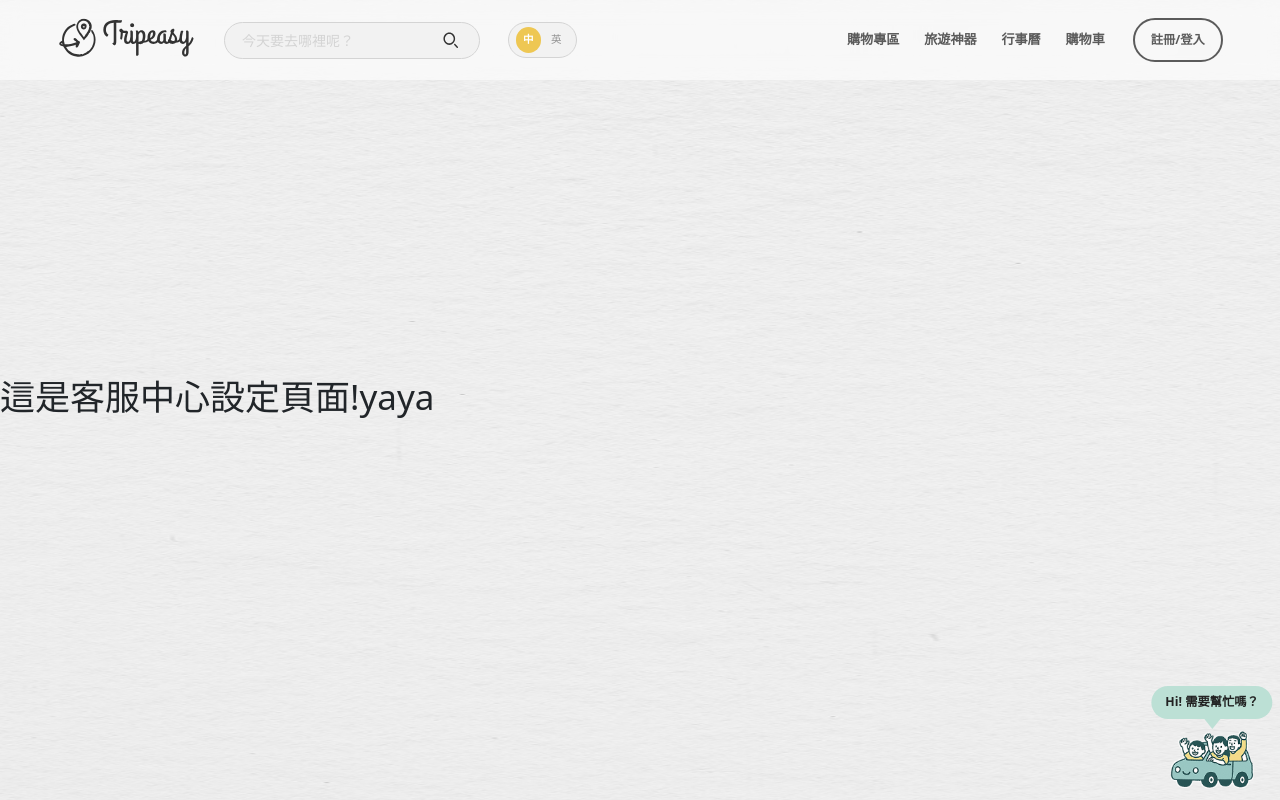
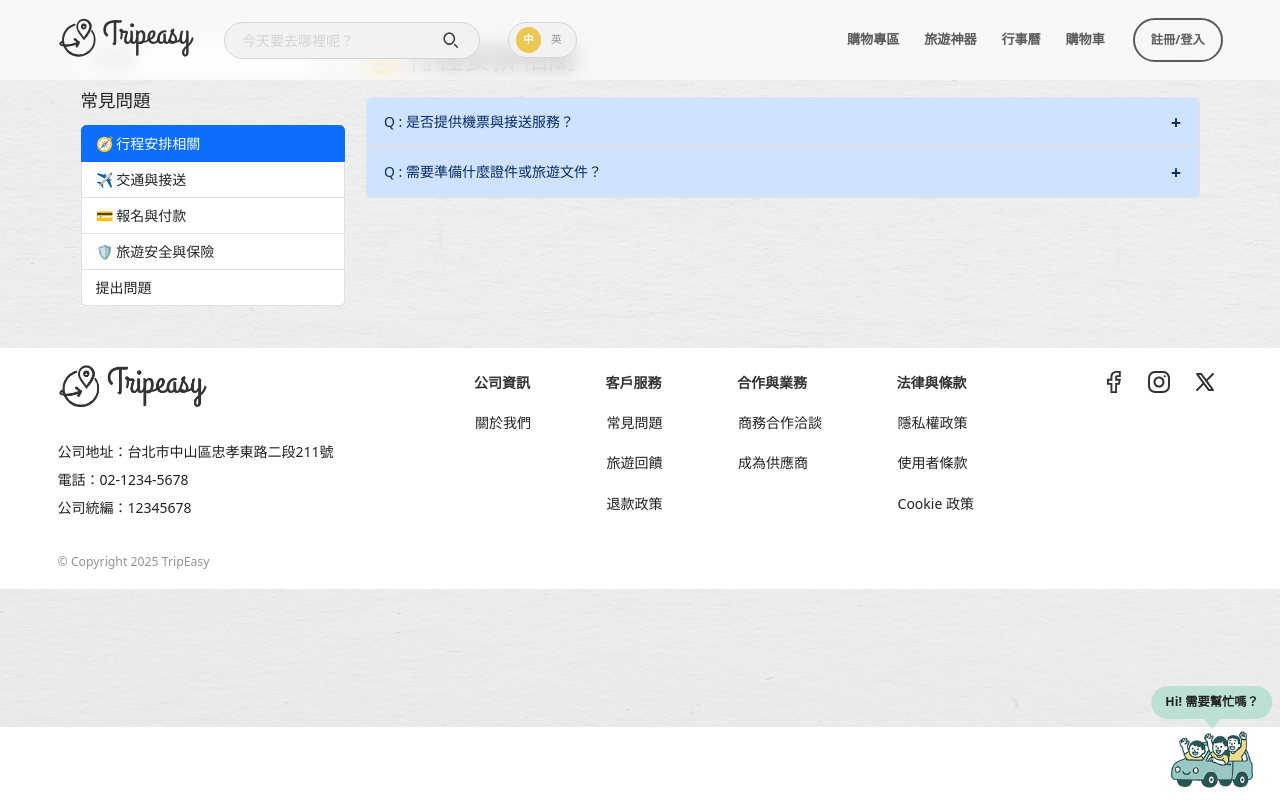
Before and after one commit to tripEasyCompany/frontend, a Vue app: page /admin/manage/service in a window 1280 px wide. Shown: the top 800 px of the page. Built offline with nearby package versions, Linux system fonts and the light colour scheme; no server answers.

Commit message:
更新客服FAQ

```diff
--- a/src/components/HeaderComponent.vue
+++ b/src/components/HeaderComponent.vue
@@ -41,7 +41,7 @@
       <!-- 右側 -->
       <div class="navbar_right">
         <ul class="nav_link">
-          <li><router-link to="#">購物專區</router-link></li>
+          <li><router-link to="/front/search">購物專區</router-link></li>
           <li><router-link to="#">旅遊神器</router-link></li>
           <li><router-link to="#">行事曆</router-link></li>
           <li><router-link to="#">購物車</router-link></li>
@@ -113,7 +113,7 @@
       </form>
 
       <ul class="nav_link">
-        <li><router-link to="#">購物專區</router-link></li>
+        <li><router-link to="/front/search">購物專區</router-link></li>
         <li><router-link to="#">旅遊神器</router-link></li>
         <li><router-link to="#">行事曆</router-link></li>
         <li><router-link to="#">購物車</router-link></li>
--- a/src/router/index.js
+++ b/src/router/index.js
@@ -35,7 +35,7 @@ const router = createRouter({
           path: 'shopping',
           name: 'shopping',
           component: () => import('../views/front/shopping.vue'),
-        },
+          },
         */
         //搜索頁面
         {
--- a/src/views/admin/manage/serviceSetting.vue
+++ b/src/views/admin/manage/serviceSetting.vue
@@ -4,9 +4,82 @@
     <HeaderComponent />
 
     <!-- Main Content -->
-    <div class="content">
-      <div class="about">
-        <h1>這是客服中心設定頁面!yaya</h1>
+   <div class="container my-5">
+      <div class="row">
+        <!-- 左側欄 -->
+        <div class="col-md-3">
+          <div class="input-group mb-3">
+            <input
+              type="text"
+              class="form-control border-end-0"
+              placeholder="我想問..."
+              v-model="search"
+            />
+            <button
+              class="btn btn btn-outline-light border-start-0"
+              type="button"
+            >
+              <i class="fa fa-search"></i>
+            </button>
+          </div>
+          <h5 class="mb-3">常見問題</h5>
+          <ul class="list-group">
+            <li
+              v-for="(category, i) in categories"
+              :key="i"
+              class="list-group-item list-group-item-action"
+              :class="{ active: currentCategory === category }"
+              @click="selectCategory(category)"
+              style="cursor: pointer"
+            >
+              {{ category }}
+            </li>
+          </ul>
+        </div>
+        <!-- 右側內容 -->
+        <div class="col-md-9">
+          <h2 class="mb-4">{{ currentCategory }}</h2>
+
+          <div class="accordion" id="faqAccordion">
+            <div v-for="(item, index) in filteredFaqs" :key="index" class="accordion-item">
+              <h2 class="accordion-header" :id="'heading-' + index">
+              <button
+                class="accordion-button justify-content-between"
+                type="button"
+                data-bs-toggle="collapse"
+                :data-bs-target="'#collapse-' + index"
+                :aria-expanded="activeIndex === index"
+                :aria-controls="'collapse-' + index"
+                @click="toggle(index)"
+              >
+                {{ item.title }}
+                <span class="toggle-icon ms-2">{{ activeIndex === index ? '−' : '+' }}</span>
+              </button>
+              </h2>
+              <div
+                :id="'collapse-' + index"
+                class="accordion-collapse collapse"
+                :class="{ show: activeIndex === index }"
+                :aria-labelledby="'heading-' + index"
+                data-bs-parent="#faqAccordion"
+              >
+              <!-- FAQ 展開內容 -->
+              <div class="accordion-body">
+                <div v-if="currentCategory === '提出問題' && index === 0">
+                  <textarea
+                    class="form-control"
+                    v-model="userQuestion"
+                    rows="3"
+                    placeholder="請輸入您的問題"
+                  ></textarea>
+                  <button class="btn btn-primary mt-2" @click="submitQuestion">送出</button>
+                </div>
+                <div v-else v-html="item.content"></div>
+              </div>
+              </div>
+            </div>
+          </div>
+        </div>
       </div>
     </div>
 
@@ -26,27 +99,98 @@ export default {
   components: { HeaderComponent, FooterComponent },
   data() {
     return {
+      search: '',
+      activeIndex: null,
+      currentCategory: '🧭 行程安排相關',
+      categories: [
+        '🧭 行程安排相關',
+        '✈️ 交通與接送',
+        '💳 報名與付款',
+        '🛡 旅遊安全與保險',
+        '提出問題',
+      ],
+      faqs: {
+        '🧭 行程安排相關': [
+          { title: 'Q : 是否提供機票與接送服務？', content: 'A : 是的，完整的每日行程時間表將在出發前7天透過電子郵件提供，包含集合時間、交通安排、景點順序與自由活動時段，讓您提早做好準備。' },
+          { title: 'Q : 需要準備什麼證件或旅遊文件？', content: 'A : 行程大多為團體活動，建議全程參與。但若您有特殊需求，可於出發前聯繫客服協助備註，我們會視情況提供可行的彈性安排。' },
+        ],
+        '✈️ 交通與接送': [
+          { title: 'Q : 是否提供機票與接送服務？', content: 'A : 大部分行程提供機票與當地接送服務，詳情請參考各商品頁說明。若需加購機票或單程接送，可聯繫客服為您安排。' },
+          { title: 'Q : 需要準備什麼證件或旅遊文件？', content: 'A : 參團旅客需備妥有效護照（效期6個月以上），部分目的地可能需簽證。我們將在出發前提供準備清單，確保您順利出行。' },
+        ],
+        '💳 報名與付款': [
+          { title: 'Q : 報名付款方式有哪些？是否支援分期？', content: 'A : 我們提供信用卡、轉帳等多種付款方式，部分方案支援分期付款，詳情請洽客服。' },
+          { title: 'Q : 報名後可以取消或更改日期嗎？', content: 'A : 依據商品規定可能產生手續費，請提前聯絡客服協助處理更改或取消。' },
+        ],
+        '🛡 旅遊安全與保險': [
+          { title: 'Q : 有沒有提供旅遊保險？需另外加購嗎？', content: 'A : 行程包含基本旅責險，建議旅客視需求加購個人旅遊平安保險或海外醫療險。我們也可代為加保，歡迎出發前洽詢。' },
+        ],
+        '提出問題': [
+          { title: '如何為您服務?', content: '<textarea class="form-control" id="exampleFormControlTextarea1" rows="3"></textarea>' },
+        ]
+      },
+      userQuestion: '',
+
+
       errorMsg: '',
     };
   },
-  mounted() {
+  computed: {
+    filteredFaqs() {
+      const keyword = this.search.trim().toLowerCase();
+      const list = this.faqs[this.currentCategory] || [];
+      return list.filter((item) =>
+        item.title.toLowerCase().includes(keyword) ||
+        item.content.toLowerCase().includes(keyword)
+      );
+    }
+  },
 
-  },
-  watch: {
+  methods: {
+    toggle(index) {
+      this.activeIndex = this.activeIndex === index ? null : index
+    },
+    selectCategory(category) {
+      this.currentCategory = category
+      this.activeIndex = null
+    },
+    submitQuestion() {
+      const cleanInput = this.userQuestion.trim();
 
-  },
-  methods: {
+      if (!cleanInput) {
+        alert('請輸入問題內容');
+        return;
+      }
 
+      // 實際使用應送出至 API 並 server 端再做驗證與清理
+      console.log('使用者問題：', cleanInput);
+      alert('問題已送出，我們會盡快回覆您');
+      this.userQuestion = '';
+    }
   },
 };
 </script>
 
-<style>
-@media (min-width: 1024px) {
+<style scoped>
+@import url('https://cdn.jsdelivr.net/npm/bootstrap@5.3.0-alpha3/dist/css/bootstrap.min.css');
+/* @import '@/assets/css/user_register.css'; */
+
+.row{
+  padding:50px opx;
+}
+
+.accordion-button::after {
+  display: none !important;
+}
+
+.accordion-button .toggle-icon {
+  font-weight: bold;
+  font-size: 1.25rem;
+/* @media (min-width: 1024px) {
   .about {
     min-height: 100vh;
     display: flex;
     align-items: center;
-  }
+  } */
 }
 </style>
--- a/src/views/front/searchPage.vue
+++ b/src/views/front/searchPage.vue
@@ -1,8 +1,45 @@
 <template>
-  <div class="about">
-    <h1>這是搜索頁面</h1>
+  <div class="wrap">
+    <!-- Header -->
+    <HeaderComponent />
+
+    <!-- Main Content -->
+    <div class="content">
+      <div class="about">
+        <h1>這是搜索頁面!</h1>
+      </div>
+    </div>
+
+    <!-- Footer -->
+    <FooterComponent />
   </div>
 </template>
+
+<script>
+import HeaderComponent from '@/components/HeaderComponent.vue';
+import FooterComponent from '@/components/FooterComponent.vue';
+import * as func from '@/utils/function.js';
+import * as api from '@/utils/api.js';
+
+export default {
+  name: 'searchPage',
+  components: { HeaderComponent, FooterComponent },
+  data() {
+    return {
+      errorMsg: '',
+    };
+  },
+  mounted() {
+
+  },
+  watch: {
+
+  },
+  methods: {
+
+  },
+};
+</script>
 
 <style>
 @media (min-width: 1024px) {
```
